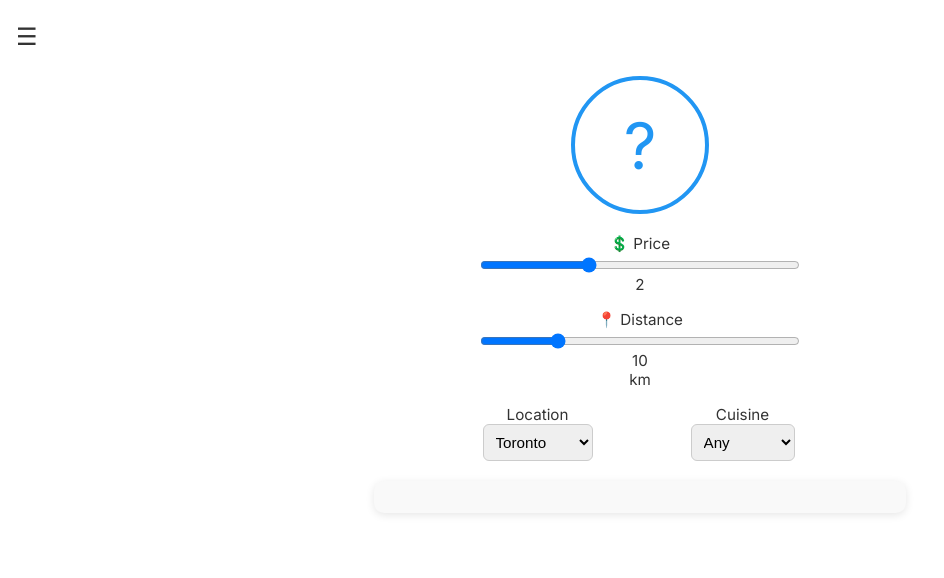
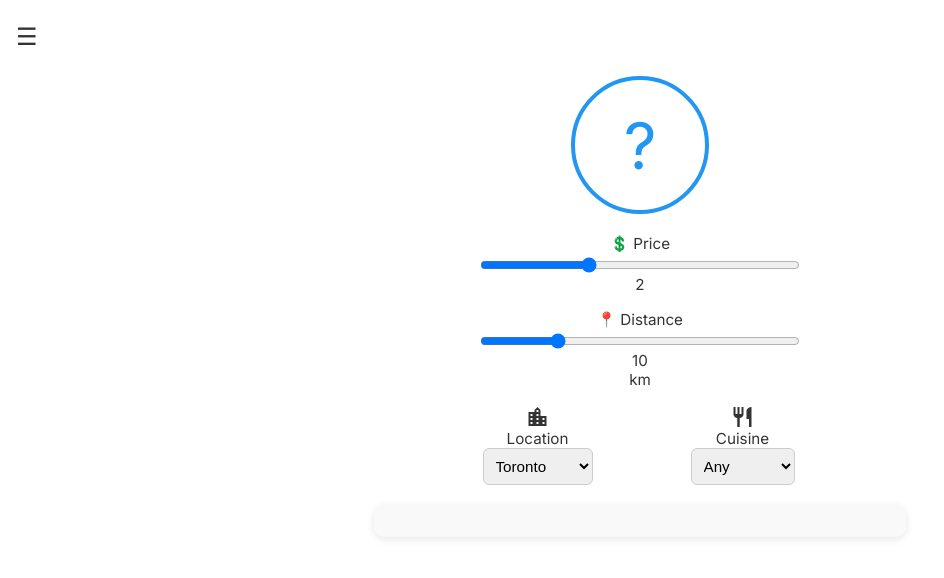
Before and after one commit to hardipsinghk/restaurant-recommender, a website: page index.html in a window 1280 px wide. Shown: the whole page, without its empty margins (0-944 px from the left). Drawn offline with Linux system fonts and the light colour scheme.

Commit message:
Add Material Icons for location and cuisine

```diff
--- a/index.html
+++ b/index.html
@@ -5,6 +5,7 @@
   <title>Restaurant Recommender</title>
   <meta name="viewport" content="width=device-width, initial-scale=1.0">
   <link href="https://fonts.googleapis.com/css2?family=Inter:wght@400;600&display=swap" rel="stylesheet">
+  <link href="https://fonts.googleapis.com/icon?family=Material+Icons" rel="stylesheet">
   <link rel="stylesheet" href="style.css">
 </head>
 <body>
@@ -30,7 +31,7 @@
         </label>
 
         <div class="dropdown-row">
-          <label>Location
+          <label><span class="material-icons">location_city</span> Location
             <select id="location">
               <option value="Toronto, Canada">Toronto</option>
               <option value="Vancouver, Canada">Vancouver</option>
@@ -41,7 +42,7 @@
             </select>
           </label>
 
-          <label>Cuisine
+          <label><span class="material-icons">restaurant</span> Cuisine
             <select id="cuisine">
               <option value="">Any</option>
               <option value="italian">Italian</option>
```
